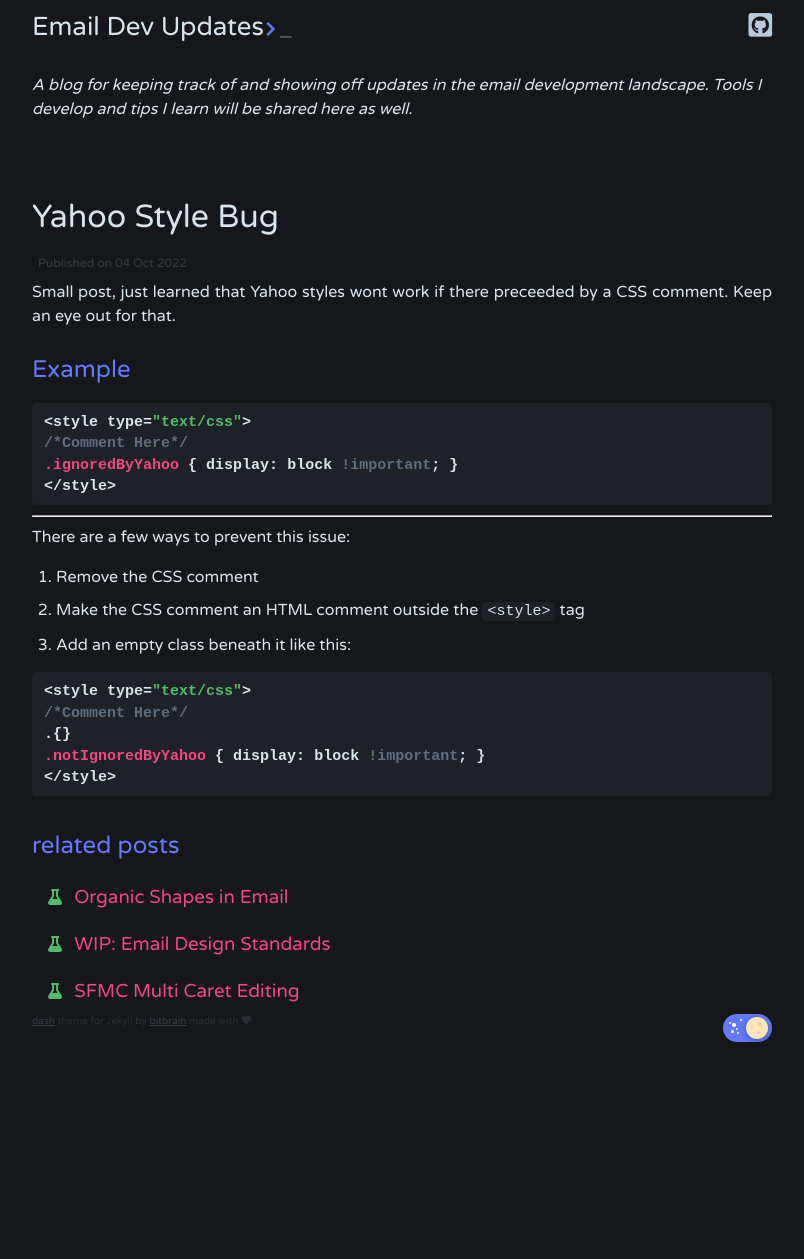
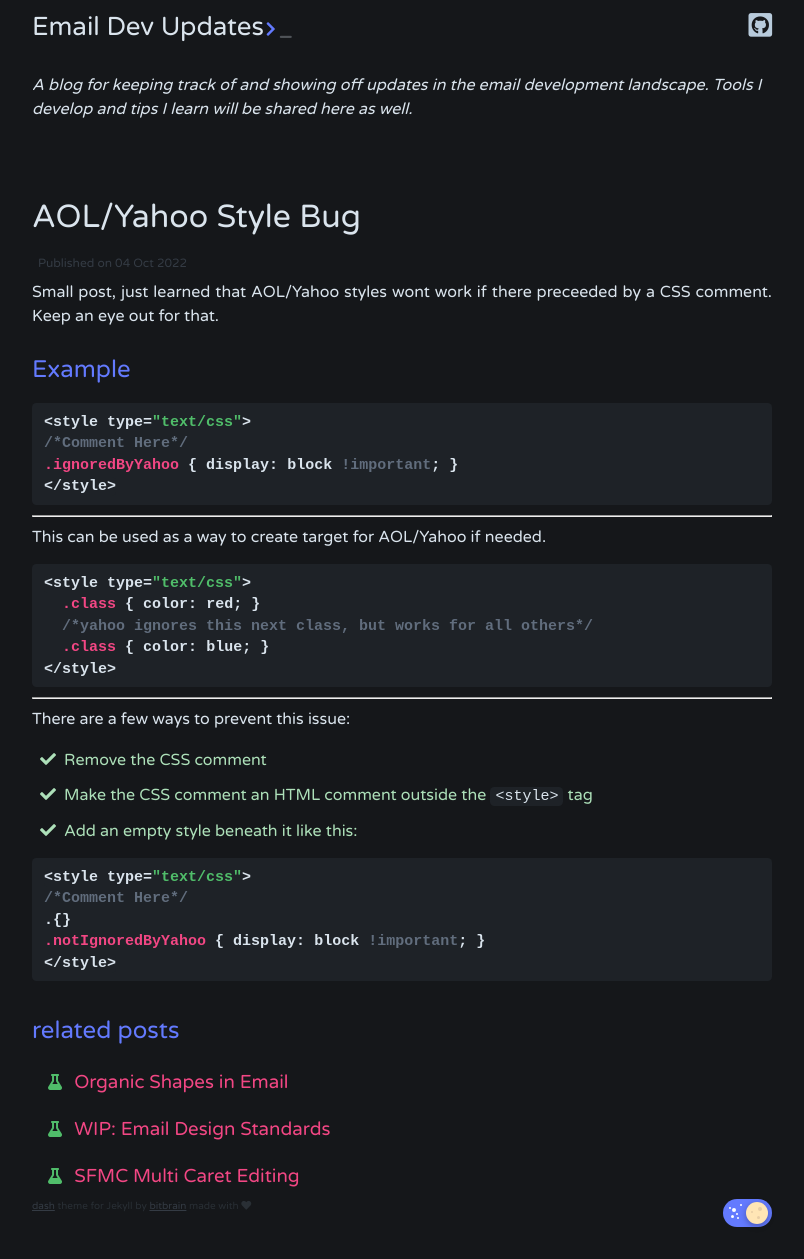
Before and after one commit to Colin-Whelan/Colin-Whelan.github.io, a Jekyll site: the page built from _posts/2022-10-03-yahooStyleBug.md, in a window 1280 px wide. Shown: the whole page, without its empty margins (238-1042 px from the left). Built offline with Jekyll 4.4.1, drawn with Linux system fonts in a browser that asks for light colours; nearby versions of some CDN libraries; comment, search, counter and statistics services are not loaded; before the commit the page ends 1074 px from its top, so only the background shows below that.

Commit message:
Update 2022-10-03-yahooStyleBug.md

````diff
--- a/_posts/2022-10-03-yahooStyleBug.md
+++ b/_posts/2022-10-03-yahooStyleBug.md
@@ -1,11 +1,11 @@
 ---
 layout: post
-title:  "Yahoo Style Bug"
+title:  "AOL/Yahoo Style Bug"
 date:   2022-10-03 20:41:23 -0400
 categories: HTML CSS Bug
 ---
 
-Small post, just learned that Yahoo styles wont work if there preceeded by a CSS comment. Keep an eye out for that.
+Small post, just learned that AOL/Yahoo styles wont work if there preceeded by a CSS comment. Keep an eye out for that.
 
 
 ## Example
@@ -19,12 +19,24 @@
 
 ---
 
+This can be used as a way to create target for AOL/Yahoo if needed.
+
+```html
+<style type="text/css">
+  .class { color: red; }
+  /*yahoo ignores this next class, but works for all others*/
+  .class { color: blue; }
+</style>
+```
+
+---
+
 There are a few ways to prevent this issue:
-1. Remove the CSS comment
-2. Make the CSS comment an HTML comment outside the `<style>` tag
-3. Add an empty class beneath it like this:
+- Remove the CSS comment
+- Make the CSS comment an HTML comment outside the `<style>` tag
+- Add an empty style beneath it like this:
 
-```css
+```html
 <style type="text/css">
 /*Comment Here*/
 .{}
````
